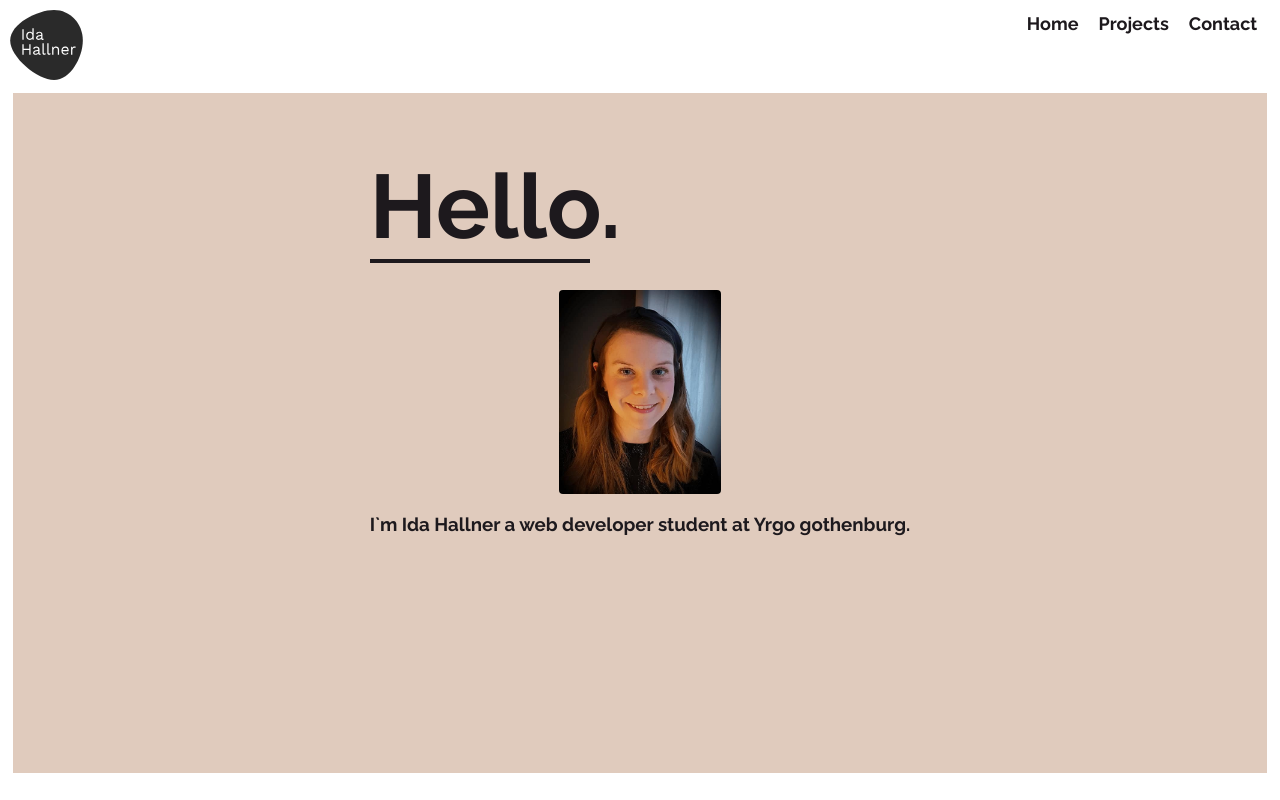
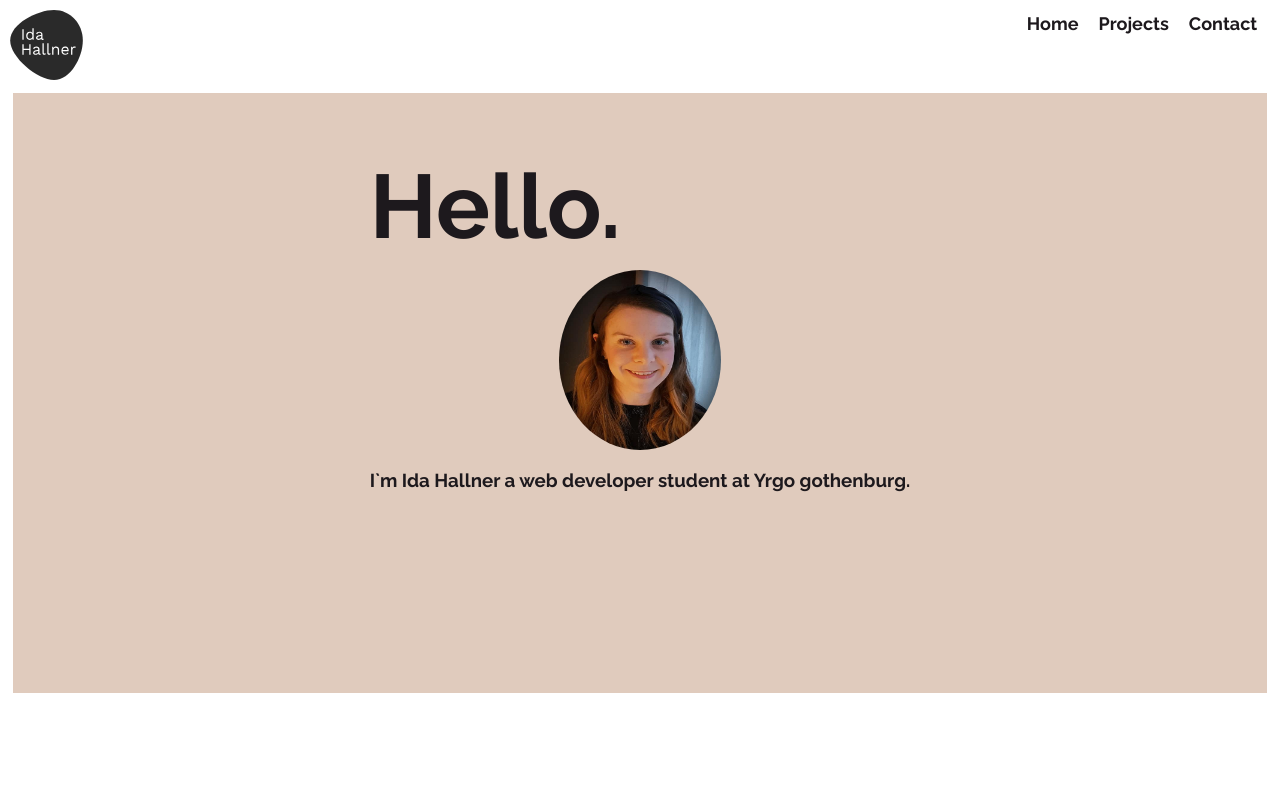
Before and after one commit to idahal/idahal_portfolio, a React (Create React App) app in the folder portfolio/: page / in a window 1280 px wide. Built offline with nearby package versions, Linux system fonts and the light colour scheme.

Commit message:
clean some code

```diff
--- a/portfolio/src/components/Header/index.js
+++ b/portfolio/src/components/Header/index.js
@@ -1,7 +1,6 @@
 import React  from "react"
 import styled from "styled-components";
 import profile_picture from './profile_picture.jpg';
-
 
 const StyledHeader = styled.div`
     display: flex;
@@ -9,43 +8,38 @@ const StyledHeader = styled.div`
     justify-content: center;
     background-color: #e0cbbd;
     width: 100%;
-  height: 85vh;
+    height: 75vh;
     color: #1d191d;
+
   header h1 {
     font-size: 90px;
-    margin-bottom: 0;
-  }
-  hr {
-   margin: inherit;
-   text-decoration: none;
-   width: 40%;
-   border: 2px #1d191d solid;
-   margin-bottom: 5%;
+    margin-bottom: 2%;
     }
 
   .profileImage {
+    height: 30%;
     width: 30%;
-    height: 30%;
-    border-radius: 4px;
+    border-radius: 50%;
     display: flex;
     margin: auto;
     }
+
   @media screen and (max-width: 800px) {
     text-align: center;
+
     header h1 {
       font-size: 70px;
       margin-left: 5%;
       text-align: left;
     }
-    hr {
-    display:none;
+
+    header h3 {
+      padding: 5%;
     }
+
     .profileImage {
+      height: 30%;
       width: 40%;
-      height: 30%;
-      border-radius: 4px;
-      display: flex;
-      margin: auto;
     }
   }
 `;
@@ -55,11 +49,11 @@ const Header = () => {
     <StyledHeader>
       <header>
         <h1>Hello.</h1>
-              <hr></hr>
         <img src={profile_picture} className="profileImage" alt="profile_image" />
         <h3>I`m Ida Hallner a web developer student at Yrgo gothenburg.</h3>
       </header>
     </StyledHeader>
   )
 }
+
 export default Header
```
Lines whose indentation alone changed are shown as unchanged.
